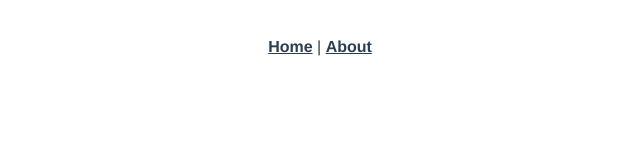
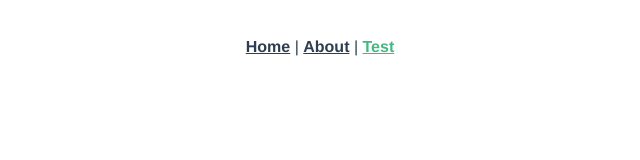
Before and after one commit to dayonggg/electron-vue-templete, a Vue app: page /#/test in a window 1280 px wide. Shown: the top 160 px of the page, without its empty margins (320-960 px from the left). Built offline with nearby package versions, Linux system fonts and the light colour scheme.

Commit message:
test
test

```diff
--- a/src/App.vue
+++ b/src/App.vue
@@ -2,7 +2,8 @@
   <div id="app">
     <div id="nav">
       <router-link to="/">Home</router-link> |
-      <router-link to="/about">About</router-link>
+      <router-link to="/about">About</router-link> |
+      <router-link to="/test">Test</router-link>
     </div>
     <router-view/>
   </div>
--- a/src/background.ts
+++ b/src/background.ts
@@ -4,6 +4,7 @@ import { app, protocol, BrowserWindow } from 'electron'
 import { createProtocol } from 'vue-cli-plugin-electron-builder/lib'
 import installExtension, { VUEJS_DEVTOOLS } from 'electron-devtools-installer'
 import httpServer from '@/common/electron/httpServer'
+import fs from 'fs'
 const isDevelopment = process.env.NODE_ENV !== 'production'
 
 // Keep a global reference of the window object, if you don't, the window will
@@ -14,8 +15,9 @@ let win: BrowserWindow | null
 protocol.registerSchemesAsPrivileged([
   { scheme: 'app', privileges: { secure: true, standard: true } }
 ])
+console.log(app.getPath('userData'))
 httpServer.createServer({
-  root: '/Users/yongshi/Documents/kkcode/designer/dist_electron/repository/game_build',
+  root: app.getPath('userData'),
   port: 9092
 })
 function createWindow () {
@@ -87,7 +89,7 @@ app.on('ready', async () => {
   if (isDevelopment && !process.env.IS_TEST) {
     // Install Vue Devtools
     try {
-      await installExtension(VUEJS_DEVTOOLS)
+      // await installExtension(VUEJS_DEVTOOLS)
     } catch (e) {
       console.error('Vue Devtools failed to install:', e.toString())
     }
--- a/src/common/electron/httpServer.ts
+++ b/src/common/electron/httpServer.ts
@@ -6,7 +6,6 @@ export default {
   createServer(options: any) {
     httpServer.use(express.static(path.join(options.root)));
     const server = httpServer.listen(options.port, () => {
-      const host = server.address().address;
       const port = server.address().port;
       // console.log(server)
       // 设置跨域访问
@@ -28,7 +27,7 @@ export default {
           next();
         }
       });
-      console.log("资源服务器开启", host, port);
+      console.log("资源服务器开启", 'localhost', port);
     });
   }
 };
--- a/src/router/index.ts
+++ b/src/router/index.ts
@@ -17,6 +17,11 @@ const routes: Array<RouteConfig> = [
     // this generates a separate chunk (about.[hash].js) for this route
     // which is lazy-loaded when the route is visited.
     component: () => import(/* webpackChunkName: "about" */ '../views/About.vue')
+  },
+  {
+    path: '/test',
+    name: 'test',
+    component: () => import(/* webpackChunkName: "test" */ '../views/Test.vue')
   }
 ]
 
--- /dev/null
+++ b/src/views/Test.vue
@@ -0,0 +1,21 @@
+<template>
+  <div></div>
+</template>
+
+<script lang="ts">
+import { Component, Prop, Vue } from 'vue-property-decorator'
+
+@Component({
+  name: 'test',
+  components: {}
+})
+export default class DelConfirm extends Vue {
+  @Prop()
+  mounted () {
+    console.log('yes')
+  }
+}
+</script>
+
+<style>
+</style>
```
Also changed, not shown: 1 other file (tests, documents, lock files or other folders).
